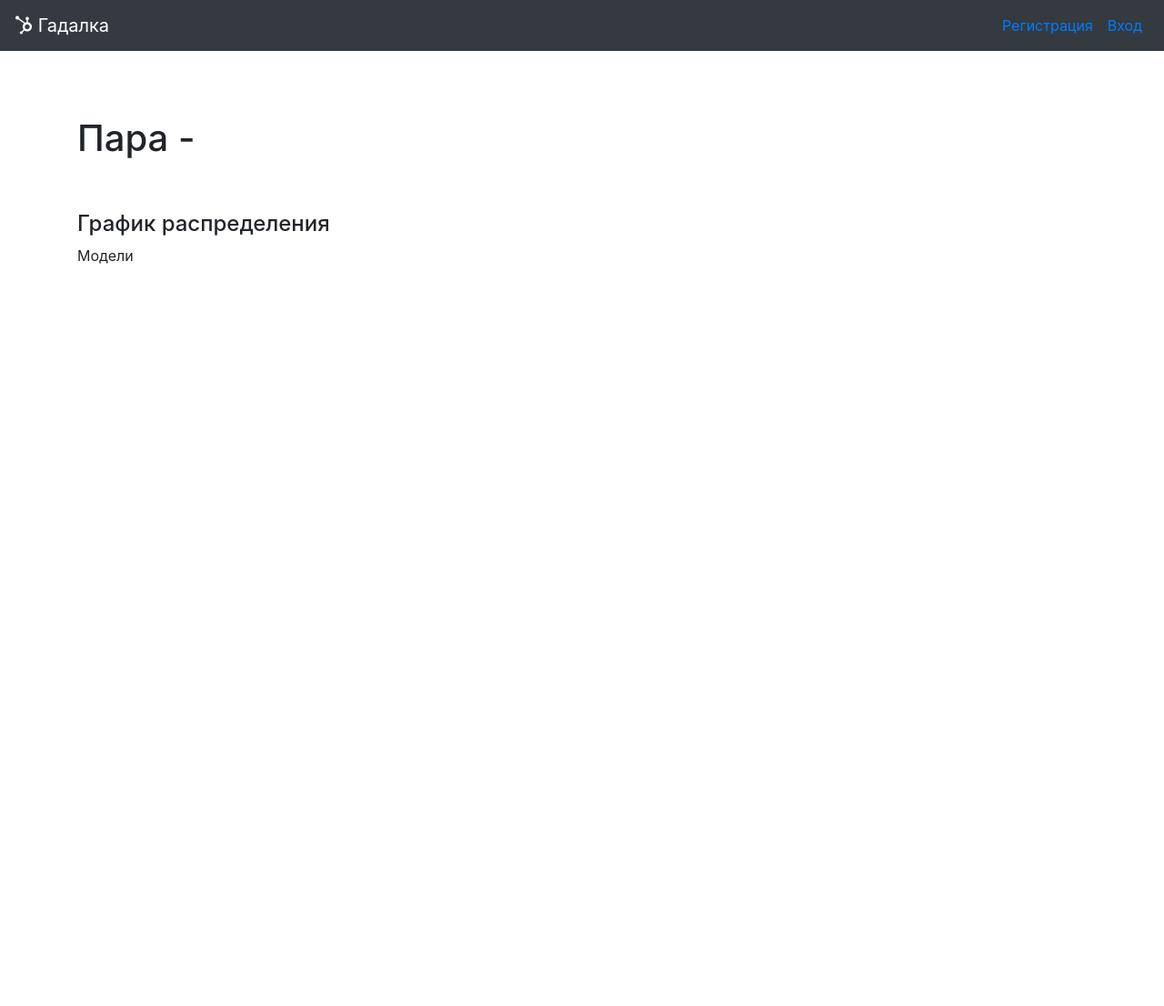
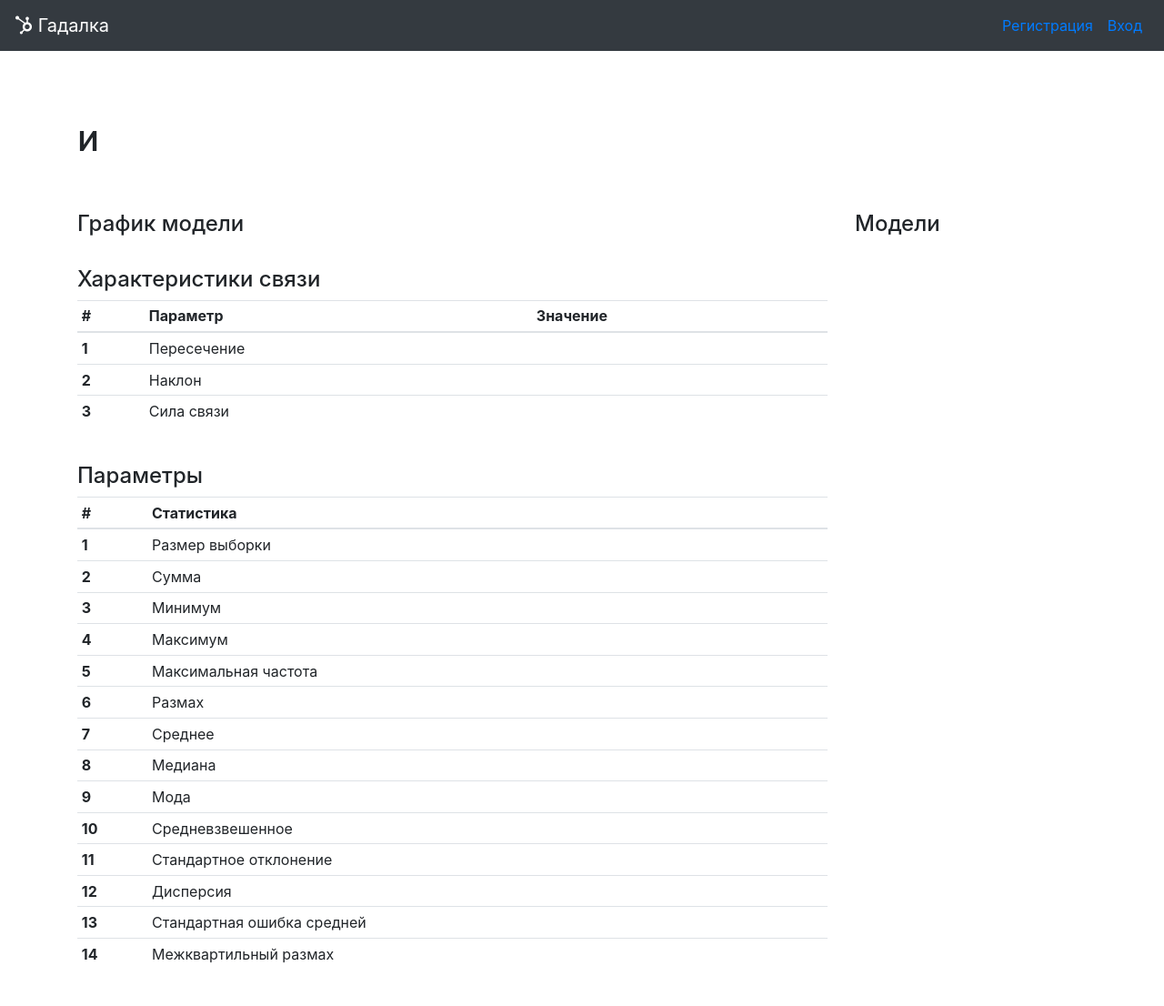
Before and after one commit to koe4toto/gadalka, a Flask app: template templates/pair.html in a window 1280 px wide. Shown: the whole page at 91% size. Before the commit the page ends 290 px from the top, so only its background shows below. Run offline with Flask 2, Linux system fonts and the light colour scheme; the template is opened without the code that fills it, so the values that code supplies are empty; some libraries are stand-ins or nearby versions.

Commit message:
Карточка модели

```diff
--- a/templates/pair.html
+++ b/templates/pair.html
@@ -1,13 +1,12 @@
 {% extends 'layout.html' %}
 
 {% block body %}
-<h1>Пара {{ list[0] }} - {{ list[1] }}</h1>
+<h1>{{ maesures[0][2] }} и {{ maesures[1][2] }}</h1>
 <br>
 <div class="row">
-
     <div class="col-md-9">
       <br>
-          <h4>График распределения</h4>
+      <h4>График модели</h4>
 
       <!--Load the AJAX API-->
         <script type="text/javascript" src="https://www.gstatic.com/charts/loader.js"></script>
@@ -29,9 +28,6 @@
                 JSON.parse(decodedString)
                );
 
-
-
-
                var options = {
                 };
 
@@ -42,12 +38,150 @@
 
         <!--Div that will hold the pie chart-->
         <div id="chart_div"></div>
-
+        <br>
+        <h4>Характеристики связи</h4>
+        <table class="table table-sm">
+          <thead>
+            <tr>
+              <th scope="col">#</th>
+              <th scope="col">Параметр</th>
+              <th scope="col">Значение</th>
+            </tr>
+          </thead>
+          <tbody>
+            <tr>
+              <th scope="row">1</th>
+              <td>Пересечение</td>
+              <td>{{ model[0][2] }}</td>
+            </tr>
+            <tr>
+              <th scope="row">2</th>
+              <td>Наклон</td>
+              <td>{{ model[0][3] }}</td>
+            </tr>
+            <tr>
+              <th scope="row">3</th>
+              <td>Сила связи</td>
+              <td>{{ model[0][4] }}</td>
+            </tr>
+          </tbody>
+    </table>
+        <br>
+        <h4>Параметры</h4>
+        <table class="table table-sm">
+          <thead>
+            <tr>
+              <th scope="col">#</th>
+              <th scope="col">Статистика</th>
+              <th scope="col">{{ maesures[0][2] }}</th>
+                <th scope="col">{{ maesures[1][2] }}</th>
+            </tr>
+          </thead>
+          <tbody>
+            <tr>
+              <th scope="row">1</th>
+              <td>Размер выборки</td>
+              <td>{{ maesures[0][7] }}</td>
+                <td>{{ maesures[1][7] }}</td>
+            </tr>
+            <tr>
+              <th scope="row">2</th>
+              <td>Сумма</td>
+              <td>{{ maesures[0][8] }}</td>
+                <td>{{ maesures[1][8] }}</td>
+            </tr>
+            <tr>
+              <th scope="row">3</th>
+              <td>Минимум</td>
+              <td>{{ maesures[0][9] }}</td>
+                <td>{{ maesures[1][9] }}</td>
+            </tr>
+          <tr>
+              <th scope="row">4</th>
+              <td>Максимум</td>
+              <td>{{ maesures[0][10] }}</td>
+                <td>{{ maesures[1][10] }}</td>
+            </tr>
+          <tr>
+              <th scope="row">5</th>
+              <td>Максимальная частота</td>
+              <td>{{ maesures[0][11] }}</td>
+                <td>{{ maesures[1][11] }}</td>
+            </tr>
+          <tr>
+              <th scope="row">6</th>
+              <td>Размах</td>
+              <td>{{ maesures[0][12] }}</td>
+                <td>{{ maesures[1][12] }}</td>
+            </tr>
+          <tr>
+              <th scope="row">7</th>
+              <td>Среднее</td>
+              <td>{{ maesures[0][13] }}</td>
+                <td>{{ maesures[1][13] }}</td>
+            </tr>
+          <tr>
+              <th scope="row">8</th>
+              <td>Медиана</td>
+              <td>{{ maesures[0][14] }}</td>
+                <td>{{ maesures[1][14] }}</td>
+            </tr>
+          <tr>
+              <th scope="row">9</th>
+              <td>Мода</td>
+              <td>{{ maesures[0][15] }}</td>
+                <td>{{ maesures[1][15] }}</td>
+            </tr>
+          <tr>
+              <th scope="row">10</th>
+              <td>Средневзвешенное</td>
+              <td>{{ maesures[0][16] }}</td>
+                <td>{{ maesures[1][16] }}</td>
+            </tr>
+          <tr>
+              <th scope="row">11</th>
+              <td>Стандартное отклонение</td>
+              <td>{{ maesures[0][17] }}</td>
+                <td>{{ maesures[1][17] }}</td>
+            </tr>
+          <tr>
+              <th scope="row">12</th>
+              <td>Дисперсия</td>
+              <td>{{ maesures[0][18] }}</td>
+                <td>{{ maesures[1][18] }}</td>
+            </tr>
+          <tr>
+              <th scope="row">13</th>
+              <td>Стандартная ошибка средней</td>
+              <td>{{ maesures[0][19] }}</td>
+                <td>{{ maesures[1][19] }}</td>
+            </tr>
+          <tr>
+              <th scope="row">14</th>
+              <td>Межквартильный размах</td>
+              <td>{{ maesures[0][20] }}</td>
+                <td>{{ maesures[1][20] }}</td>
+            </tr>
+          </tbody>
+    </table>
 
   </div>
+    <div class="col-md-3 ml-auto">
+          <br>
+          <h4>Модели</h4>
+        <ul class="list-group list-group-flush">
+        {% for i in list_models %}
+          <a href="/pair/{{ i[4] }}/{{ i[5] }}/{{ i[6] }}"
+             class="list-group-item list-group-item-action flex-column align-items-start {% if i[6] == model[0][0] %}active{% endif %}">
+            <div class="d-flex w-100 justify-content-between">
+              <p class="mb-1">{{ i[0] }}</p>
             </div>
-<p>Модели</p>
-{{ model }}
+              <small>{{ i[1] }}</small>
+          </a>
+        {% endfor %}
+        </ul>
+        </nav>
+      </div>
+    </div>
 <br>
-
 {% endblock %}
```
Also changed, not shown: database.py (+25 -0 lines), measures.py (+9 -1 lines). Lines whose indentation alone changed are shown as unchanged.
